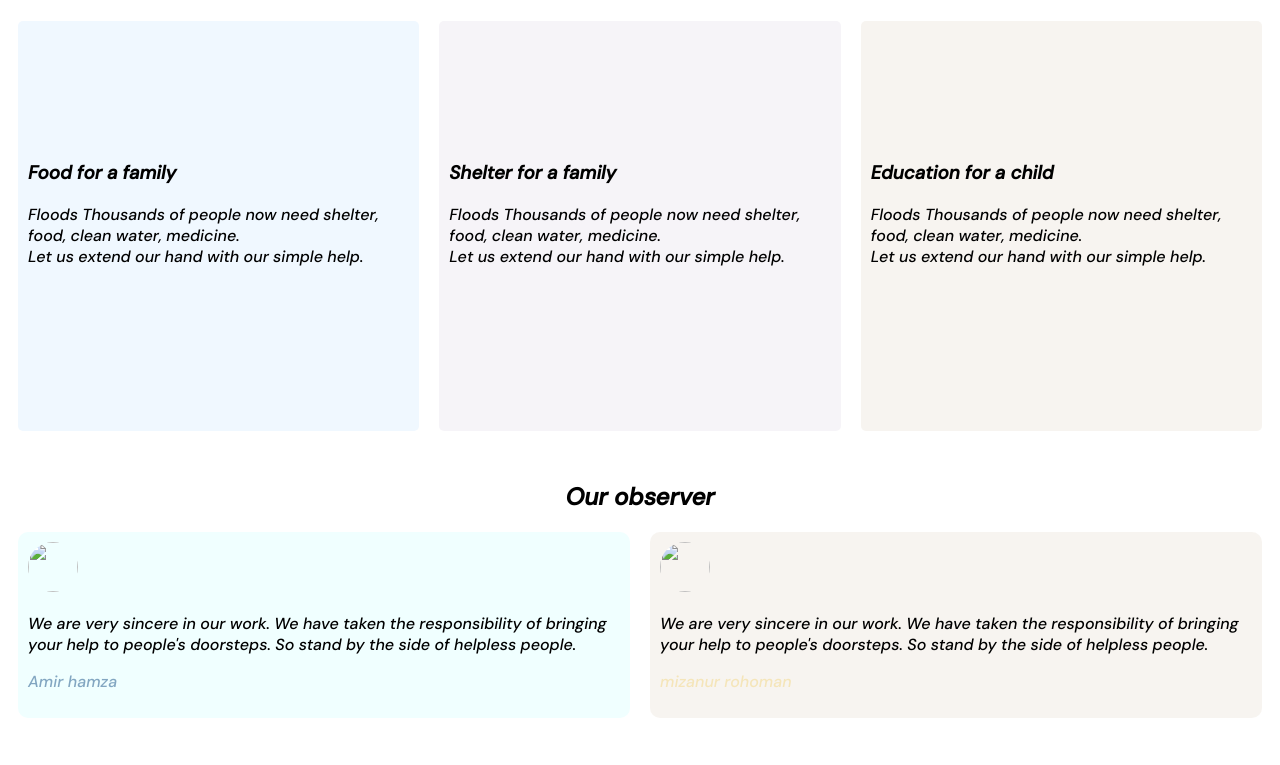
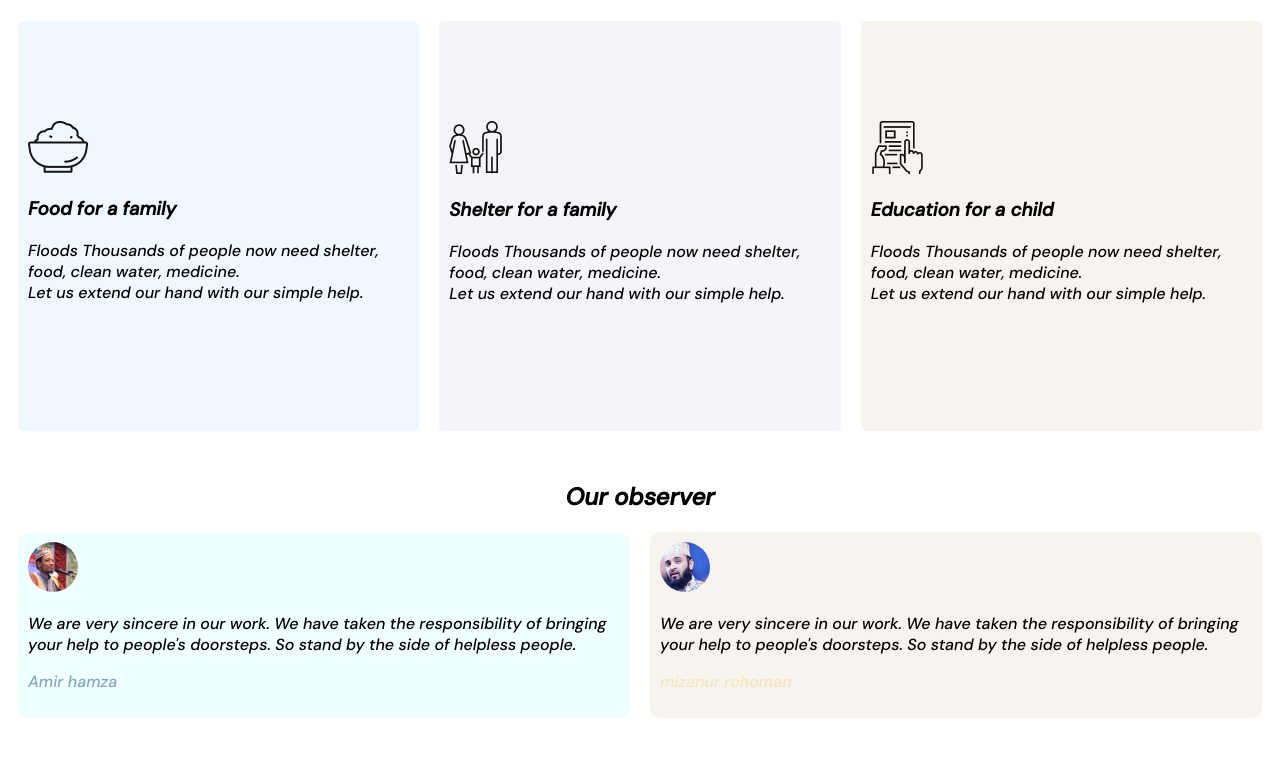
Before and after one commit to ainul1997/osohi-today, a plain HTML site: page index.html in a window 1280 px wide. Shown: the part 1160-1925 px from the top of the page. Drawn offline with Linux system fonts and the light colour scheme; the site is published under a folder, as on GitHub Pages, so addresses that start at the root find nothing; a web font is replaced by a local one.

Commit message:
added some thing

```diff
--- a/index.html
+++ b/index.html
@@ -69,7 +69,7 @@
             </div>
             <div class="donation-card">
                 <div class="card-1">
-                    <img src="/icons/food.png" alt="">
+                    <img src="icons/food.png" alt=" This is icons of food">
                     <h3> Food for a family</h3>
                     <p>Floods Thousands of people now need shelter, food, clean water, medicine. <br> Let us extend our
                         hand
@@ -77,7 +77,7 @@
                         our simple help.</p>
                 </div>
                 <div class="card-2">
-                    <img src="/icons/shelter.png" alt="">
+                    <img src="icons/shelter.png" alt="This is icons of shelter">
                     <h3> Shelter for a family</h3>
                     <p>Floods Thousands of people now need shelter, food, clean water, medicine. <br> Let us extend our
                         hand
@@ -85,7 +85,7 @@
                         our simple help.</p>
                 </div>
                 <div class="card-3">
-                    <img src="/icons/Frame-1.png" alt="">
+                    <img src="icons/Frame-1.png" alt="This is icons of Frame">
                     <h3> Education for a child</h3>
                     <p>Floods Thousands of people now need shelter, food, clean water, medicine. <br> Let us extend our
                         hand
@@ -100,14 +100,14 @@
             <h1>Our observer</h1>
             <div class="observer">
                 <div class="observer-1">
-                    <img src="/images/EPyU4yNVUAA4WW_.png" alt="">
+                    <img src="images/EPyU4yNVUAA4WW_.png" alt="">
                     <p>We are very sincere in our work. We have taken the responsibility of bringing your help to
                         people's
                         doorsteps. So stand by the side of helpless people.</p>
                     <p class="name-1">Amir hamza</p>
                 </div>
                 <div class="observer-2">
-                    <img src="/images/mizanur Rahman.jpg" alt="">
+                    <img src="images/mizanur Rahman.jpg" alt="">
                     <p>We are very sincere in our work. We have taken the responsibility of bringing your help to
                         people's
                         doorsteps. So stand by the side of helpless people.</p>
--- a/style.css
+++ b/style.css
@@ -4,7 +4,7 @@ body {
 
 .section-tophelp {
     height: 500px;
-    background-image: url("/images/donation1.jpg");
+    background-image: url("images/donation1.jpg");
 
     background-repeat: no-repeat;
     background-size: cover;
```
